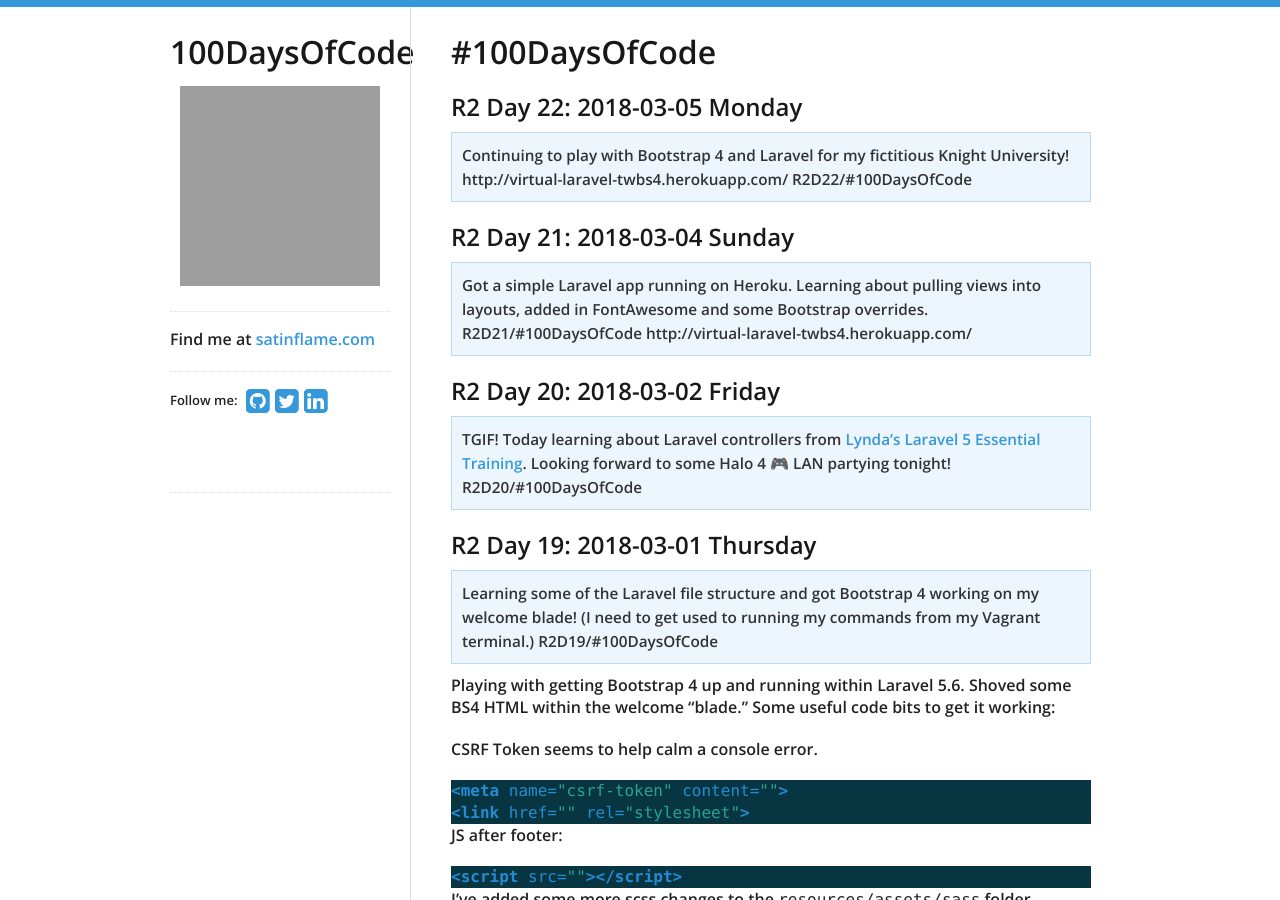
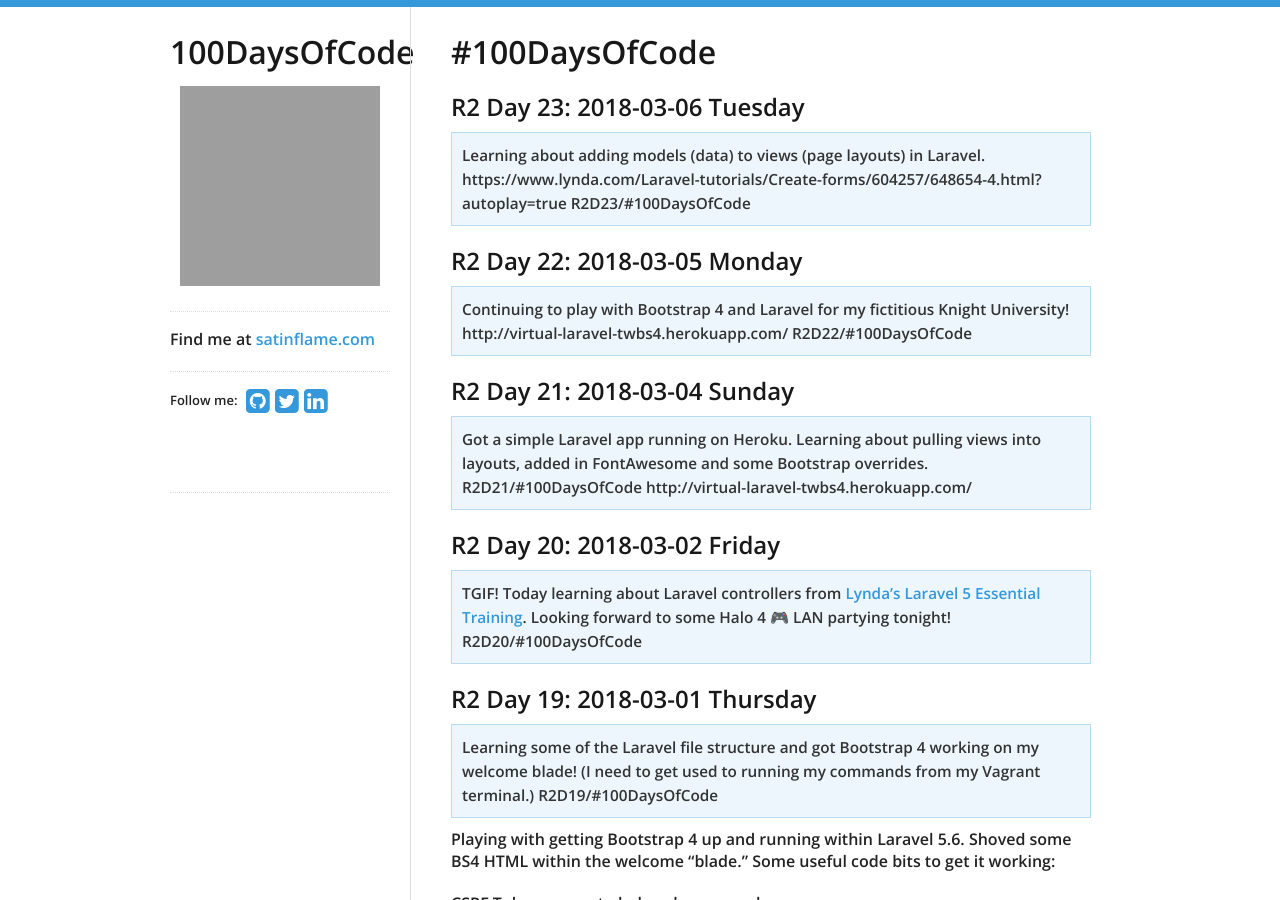
Before and after one commit to virtual/100daysofcode, a Jekyll site: the page built from index.md, in a window 1280 px wide and 900 px high. Built offline with Jekyll 4.4.1, drawn with Linux system fonts in a browser that asks for light colours; nearby versions of some CDN libraries; our own code applies the rules of GitHub Pages for plain Markdown files; grey boxes are pictures that could not be loaded.

Commit message:
Update index.md

```diff
--- a/index.md
+++ b/index.md
@@ -1,4 +1,8 @@
 # #100DaysOfCode
+
+## R2 Day 23: 2018-03-06 Tuesday
+
+> Learning about adding models (data) to views (page layouts) in Laravel. https://www.lynda.com/Laravel-tutorials/Create-forms/604257/648654-4.html?autoplay=true R2D23/#100DaysOfCode
 
 ## R2 Day 22: 2018-03-05 Monday
 
```
